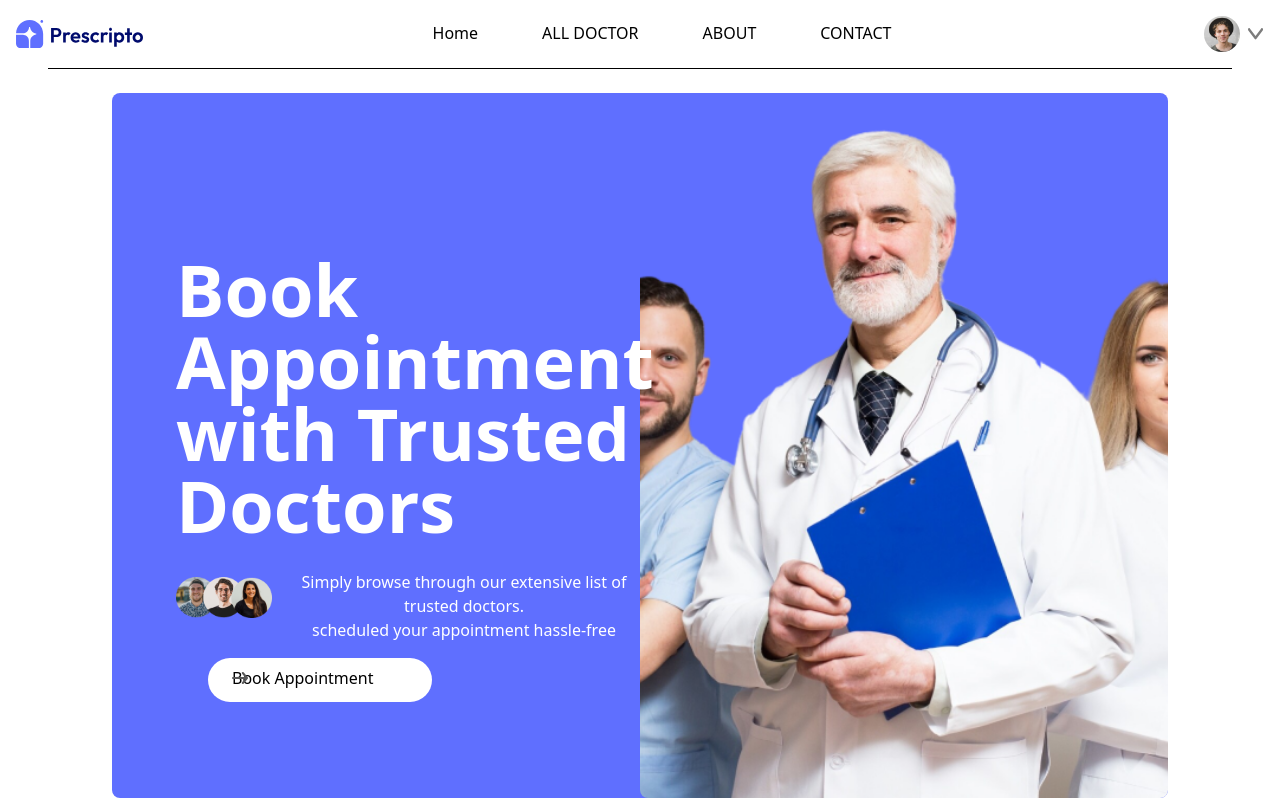
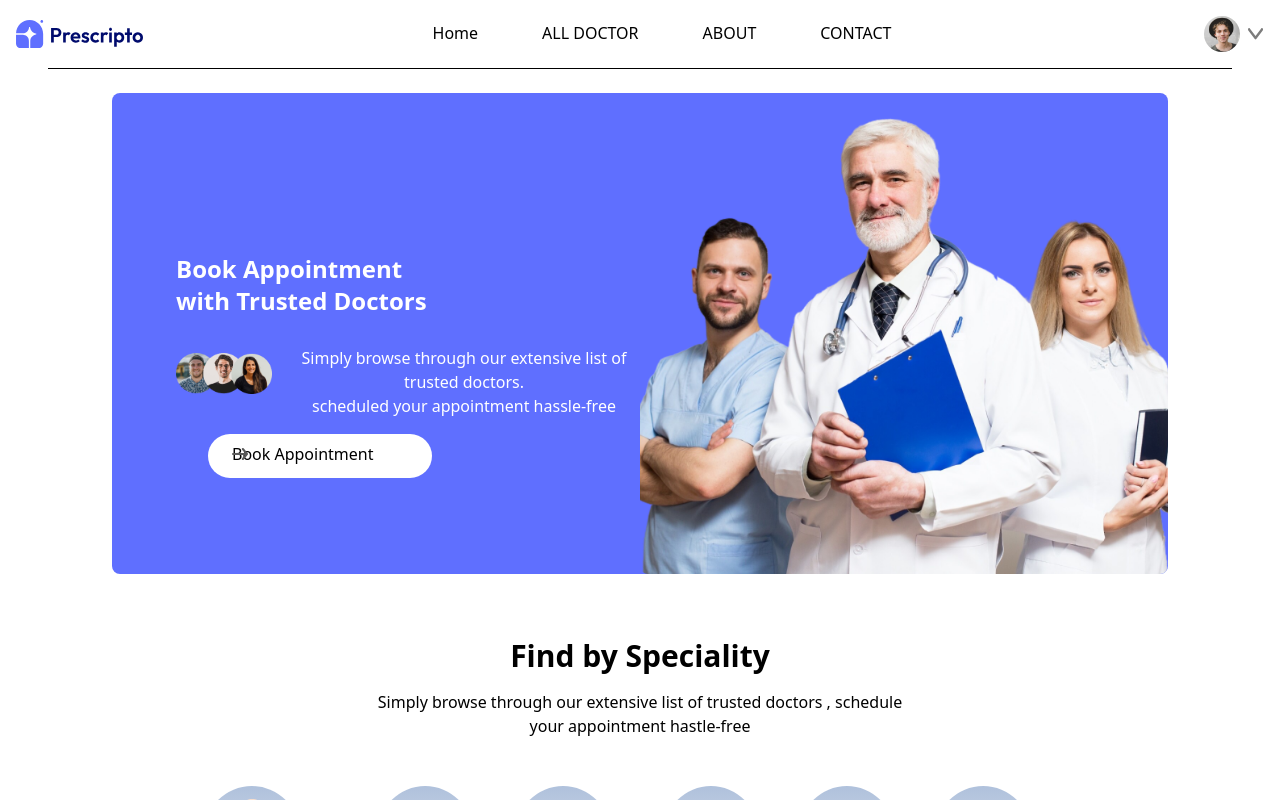
Before and after one commit to Mani-sh27/Prescripto, a React (Vite) app: page / in a window 1280 px wide. Shown: the top 800 px of the page. Built offline with nearby package versions, Linux system fonts and the light colour scheme.

Commit message:
auto commit

```diff
--- a/src/components/Header.jsx
+++ b/src/components/Header.jsx
@@ -5,7 +5,7 @@ const Header = () => {
   return (
     <div className='lg:flex justify-between min-w-[540px]  mx-28  bg-[#5f6fff]   mt-6 rounded-lg'>
       <div>
-        <h1 className='font-semibold sm:flex text-7xl text-white relative top-40 left-16 '>
+        <h1 className='font-semibold sm:flex text-2xl text-white relative top-40 left-16 '>
           Book Appointment <br />with Trusted Doctors
         </h1>
 
```
